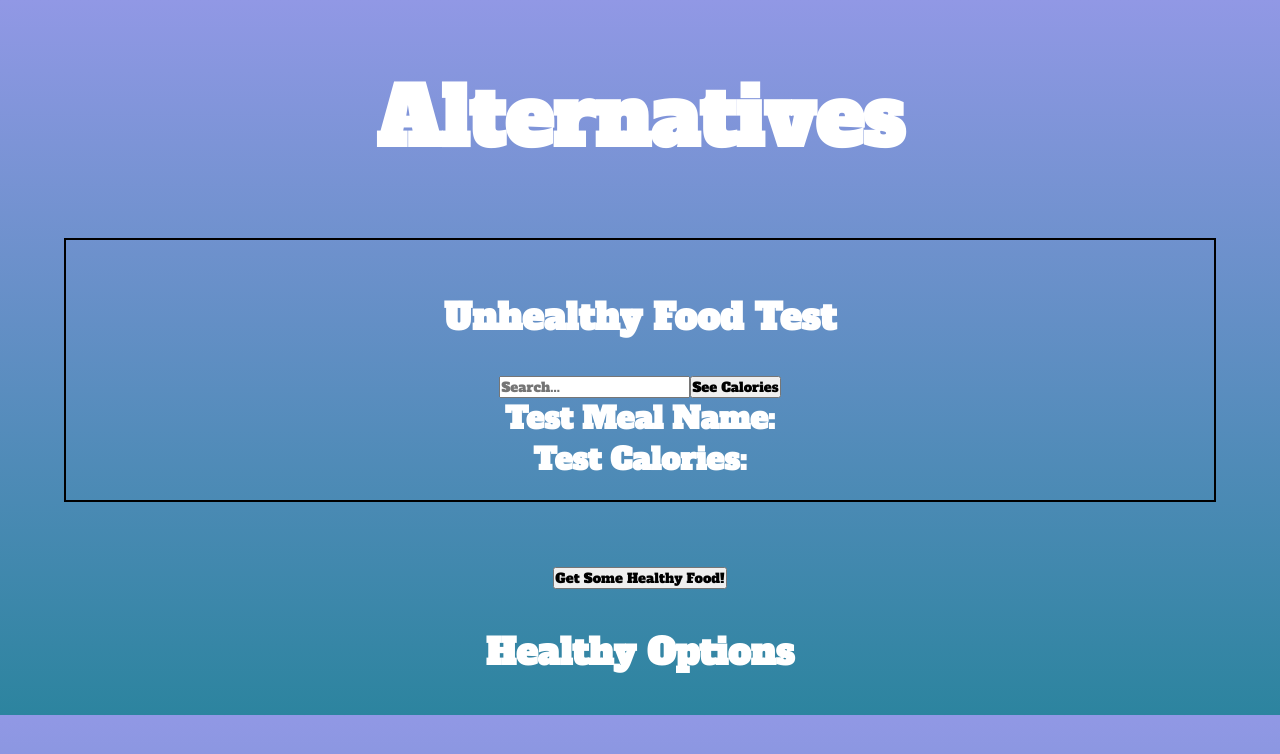
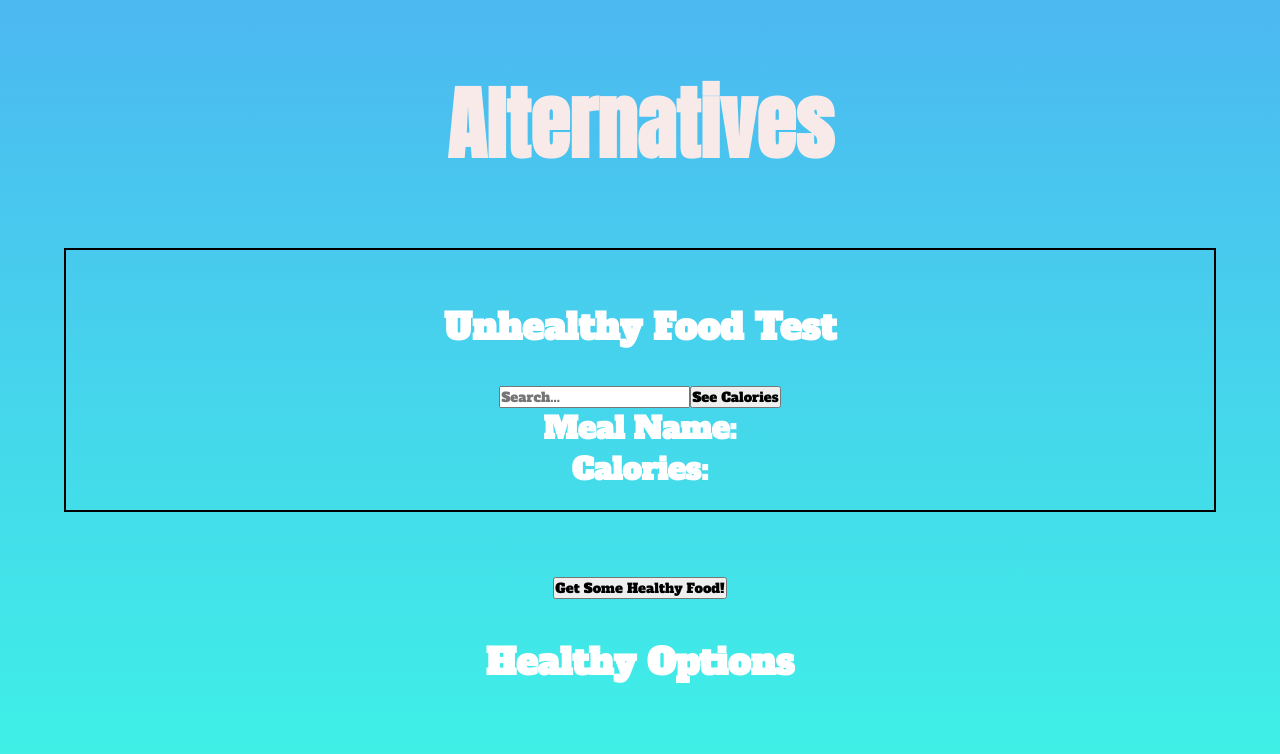
Before and after one commit to Kazuki123-k/SoloMVP, a React (Create React App) app in the folder client/: page /home in a window 1280 px wide. Shown: the top 754 px of the page. Built offline with nearby package versions, Linux system fonts and the light colour scheme.

Commit message:
feat: extract calories from clicked div

```diff
--- a/client/src/App.css
+++ b/client/src/App.css
@@ -7,7 +7,9 @@
 }
 body {
   color: white;
-  background: linear-gradient(#9198e5, #2c849f);
+  background: linear-gradient(#4cb8f1, #3ef3e6);
+  min-height: 100vh;
+  width: 100vw;
 }
 .App {
   text-align: center;
--- a/client/src/components/Header.css
+++ b/client/src/components/Header.css
@@ -1,14 +1,11 @@
-@import url("https://fonts.googleapis.com/css2?family=Alfa+Slab+One&display=swap");
+@import url("https://fonts.googleapis.com/css2?family=Alfa+Slab+One&family=Anton&display=swap");
 header {
   padding: 5%;
   font-size: 40px;
-  font-family: "Alfa Slab One", cursive;
+  font-weight: 400;
 }
+
 .glow {
-  font-size: 80px;
-  color: #fff;
-  text-align: center;
-  -webkit-animation: glow 1s ease-in-out infinite alternate;
-  -moz-animation: glow 1s ease-in-out infinite alternate;
-  animation: glow 1s ease-in-out infinite alternate;
+  font-family: "Anton", sans-serif;
+  color: rgb(249, 234, 234);
 }
--- a/client/src/components/Healthy.css
+++ b/client/src/components/Healthy.css
@@ -8,7 +8,7 @@ h1 {
 
 .fruit {
   color: white;
-  background-color: rgb(250, 148, 15);
+  background-color: #fa9500;
   margin: 5px;
   border-radius: 10px;
   text-align: center;
--- a/client/src/components/Healthy.js
+++ b/client/src/components/Healthy.js
@@ -6,21 +6,26 @@ const Healthy = () => {
   const [healthyOption, setHealthyOption] = useState([]);
   const [randomFruit, setRandomFruit] = useState([]);
   const clickedFruit = useRef();
+  const [fruitArr, setFruitArr] = useState([]);
+  const totalCalories = useRef(0);
+
   const postRequest = async () => {
     await axios.post(`/chosenFruit`, () => {});
   };
 
+  //parseInt([2].split("k")[0])
   const fruitInfo = healthyOption.map((fruit, index) => {
     return (
       <div
         className="fruit"
         ref={clickedFruit}
-        onClick={(e) => console.log(fruit.name + " was clicked")}
+        onClick={(e) => {
+          result += parseInt(e.target.innerText.split(" ")[2]);
+          console.log(result);
+        }}
         key={index}
       >
-        <h3>
-          {fruit.name} : {fruit.nutritions.calories}kcal
-        </h3>
+        {fruit.name} : {fruit.nutritions.calories} kcal
       </div>
     );
   });
@@ -31,7 +36,6 @@ const Healthy = () => {
       return setHealthyOption(response.data);
     });
   };
-  for (let i = 0; i < 10; i++) {}
 
   return (
     <div>
--- a/client/src/components/Unhealthy.js
+++ b/client/src/components/Unhealthy.js
@@ -26,8 +26,8 @@ const Unhealthy = () => {
         onChange={(e) => setParamFood(e.target.value)}
       />
       <button onClick={fetchUnhealthyFood}>See Calories</button>
-      <h3>Test Meal Name:{unhealthyOption["meal_name"]}</h3>
-      <h3>Test Calories:{unhealthyOption["calorie"]}</h3>
+      <h3>Meal Name:{unhealthyOption["meal_name"]}</h3>
+      <h3>Calories:{unhealthyOption["calorie"]}</h3>
     </div>
   );
 };
```
Also changed, not shown: 2 other files (tests, documents, lock files or other folders).
